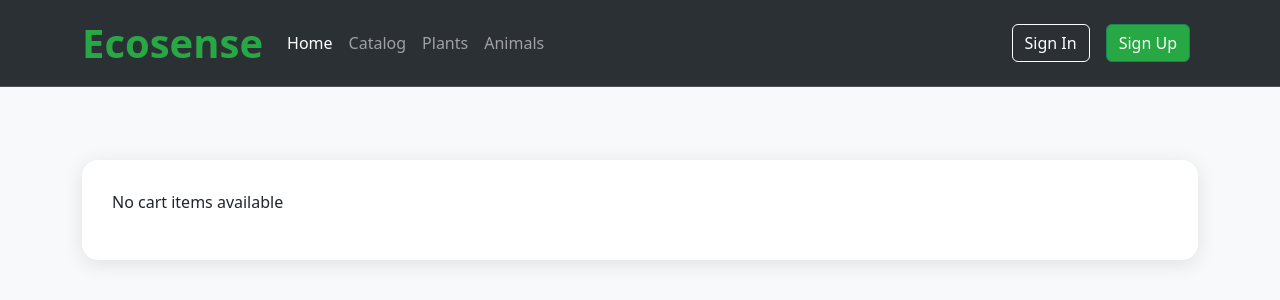
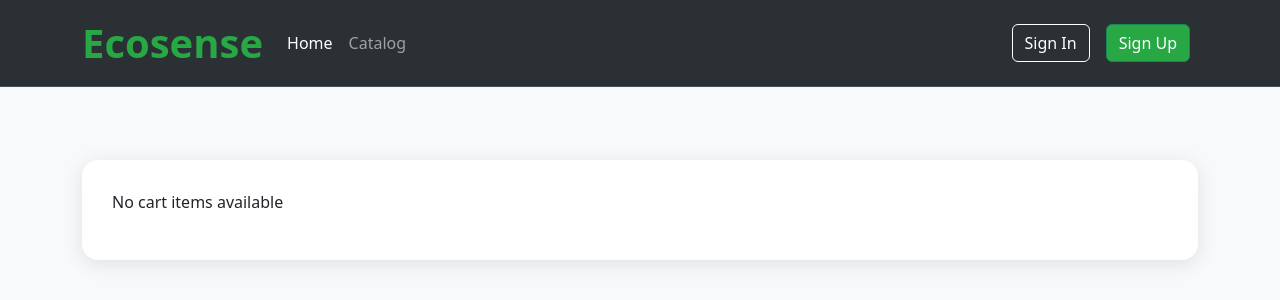
Before and after one commit to MichaelBarbi/Ecosense, a Django app: template order/templates/order/order.html in a window 1280 px wide. Shown: the top 300 px of the page. Run offline with Django 5.2, Linux system fonts and the light colour scheme; the template is opened without the code that fills it, so the values that code supplies are empty; some libraries are stand-ins or nearby versions.

Commit message:
Deleted animals and plant from navbar because they are no longer implemented in the application

```diff
--- a/templates/navbar/navbar.html
+++ b/templates/navbar/navbar.html
@@ -34,14 +34,6 @@
 
                 <li class="nav-item">
                     <a class="nav-link" href="{% url 'catalog' %}">Catalog</a>
-                </li>
-
-                <li class="nav-item">
-                    <a class="nav-link" href="#">Plants</a>
-                </li>
-
-                <li class="nav-item">
-                    <a class="nav-link" href="#">Animals</a>
                 </li>
 
             </ul>
```
